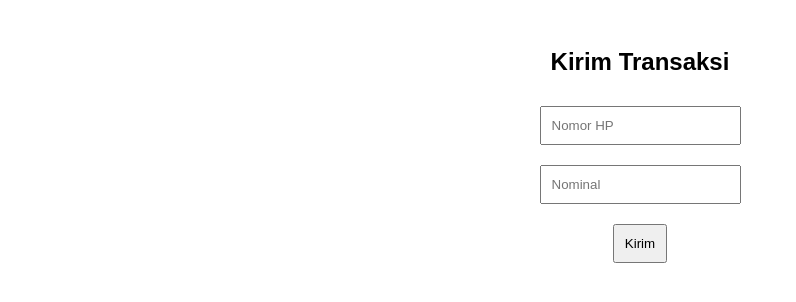
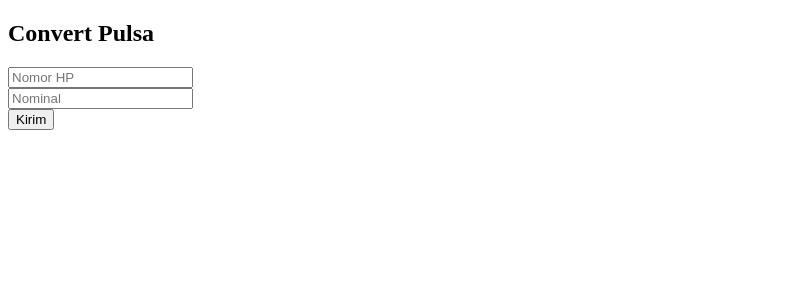
Before and after one commit to emuns/Convert-pulsa, a website: page public/transaksi.html in a window 1280 px wide. Shown: the whole page, without its empty margins (0-796 px from the left). Drawn offline with Linux system fonts and the light colour scheme.

Commit message:
Update transaksi.html

```diff
--- a/public/transaksi.html
+++ b/public/transaksi.html
@@ -2,14 +2,15 @@
 <html>
 <head>
   <title>Transaksi</title>
-  <link rel="stylesheet" href="/css/style.css">
 </head>
 <body>
-  <h2>Kirim Transaksi</h2>
-  <form>
-    <input type="text" placeholder="Nomor HP"><br>
-    <input type="number" placeholder="Nominal"><br>
+  <h2>Convert Pulsa</h2>
+
+  <form method="POST" action="/transaksi">
+    <input name="nomor" placeholder="Nomor HP"><br>
+    <input name="nominal" type="number" placeholder="Nominal"><br>
     <button>Kirim</button>
   </form>
+
 </body>
 </html>
```
